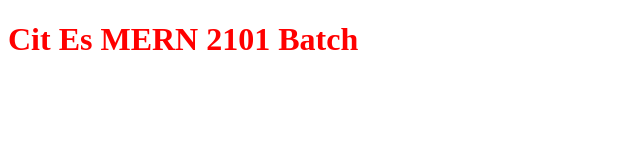
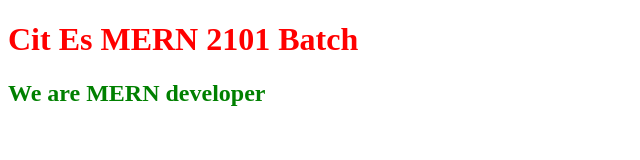
Before and after one commit to mern2101/project1, a plain HTML site: page index.html in a window 1280 px wide. Shown: the whole page, without its empty margins (0-640 px from the left). Drawn offline with Linux system fonts and the light colour scheme.

Commit message:
heading 2 added

```diff
--- a/css/style.css
+++ b/css/style.css
@@ -1,3 +1,6 @@
 h1{
     color: red;
 }
+h2{
+    color: green;
+}
--- a/index.html
+++ b/index.html
@@ -10,6 +10,7 @@
 <body>
 
     <h1>Cit Es MERN 2101 Batch</h1>
+    <h2>We are MERN developer</h2>
 
 </body>
 </html>
```
